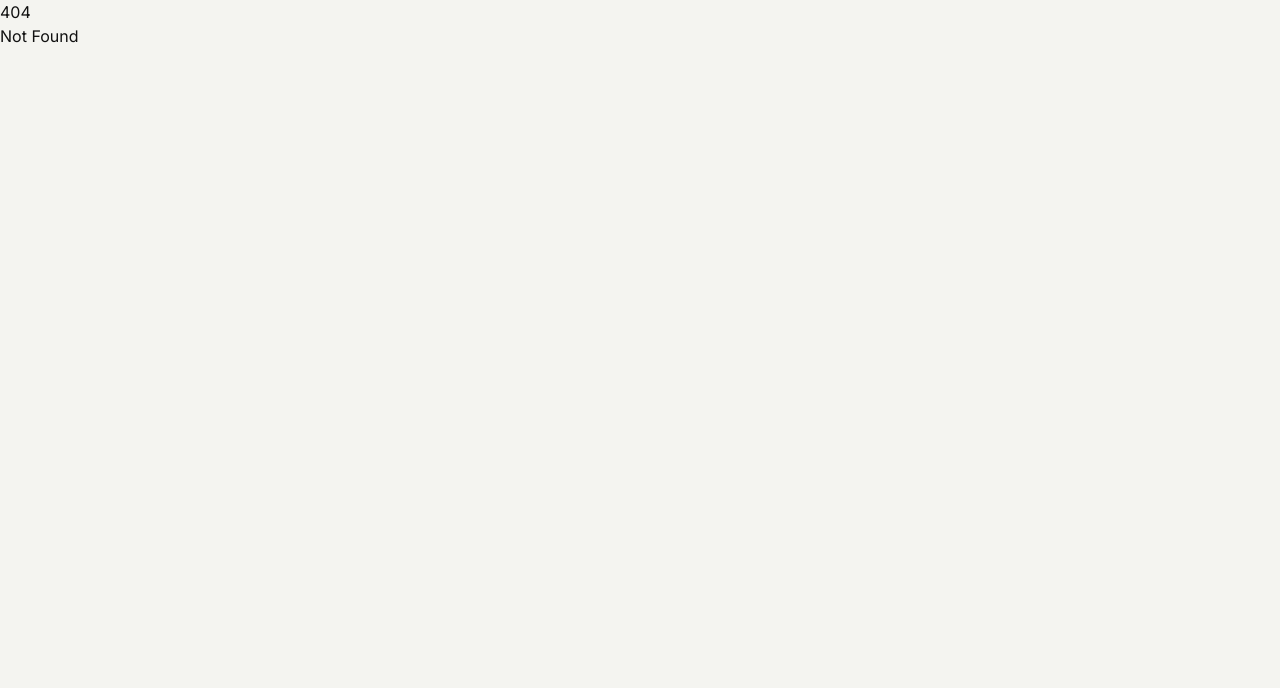
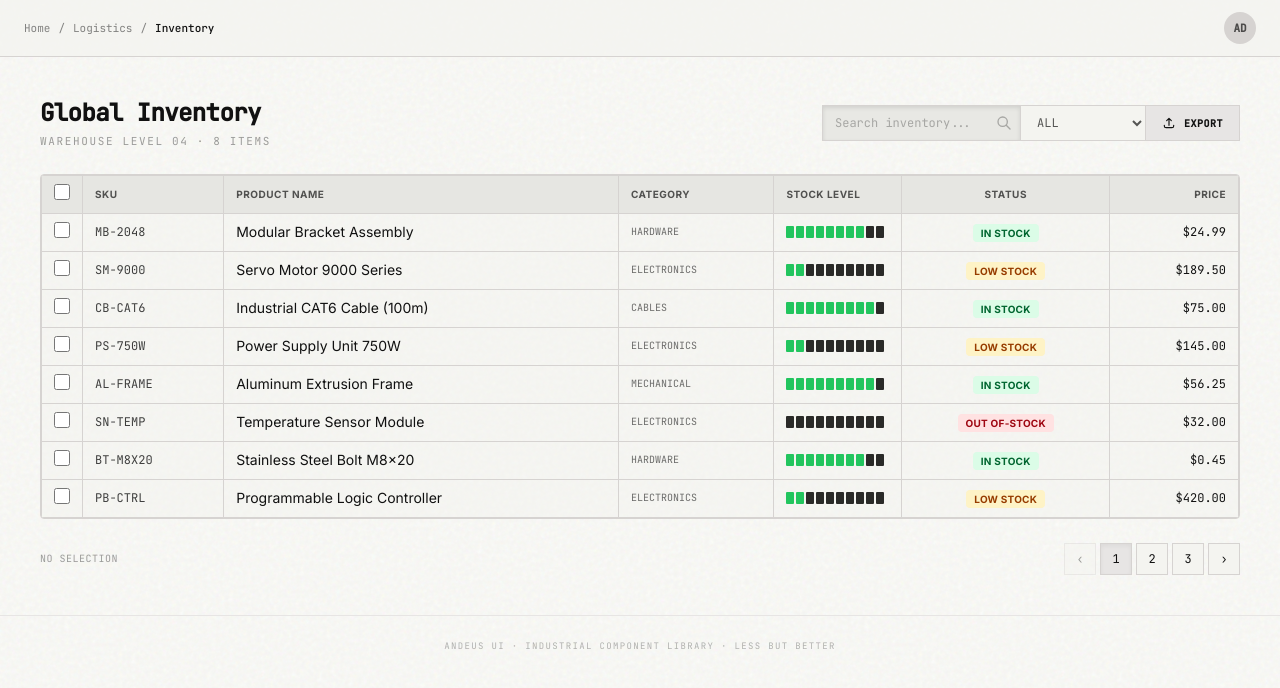
Before and after one commit to ardey26/takt, a SvelteKit app: page /inventory in a window 1280 px wide. Before the commit this address had no page. Shown: the top 688 px of the page. Built offline with nearby package versions, Linux system fonts and the light colour scheme.

Commit message:
feat: add Inventory Management page
Warehouse Level 04 dashboard proving the aesthetic works
for dense, data-heavy applications:
- Breadcrumbs navigation
- DataTable with 8 inventory items
- Search and category filtering
- Pagination and row selection
- Stock meters and status tags

```diff
--- /dev/null
+++ b/src/routes/inventory/+page.svelte
@@ -0,0 +1,95 @@
+<script lang="ts">
+	import DataTable from '$lib/components/DataTable.svelte';
+	import Toolbar from '$lib/components/Toolbar.svelte';
+	import Pagination from '$lib/components/Pagination.svelte';
+	import Avatar from '$lib/components/Avatar.svelte';
+
+	let searchValue = $state('');
+	let categoryValue = $state('all');
+	let currentPage = $state(1);
+	let selectedIds = $state<string[]>([]);
+
+	const inventoryData = [
+		{ id: '1', sku: 'MB-2048', name: 'Modular Bracket Assembly', category: 'hardware', stock: 156, maxStock: 200, status: 'in-stock' as const, price: 24.99 },
+		{ id: '2', sku: 'SM-9000', name: 'Servo Motor 9000 Series', category: 'electronics', stock: 12, maxStock: 50, status: 'low-stock' as const, price: 189.50 },
+		{ id: '3', sku: 'CB-CAT6', name: 'Industrial CAT6 Cable (100m)', category: 'cables', stock: 89, maxStock: 100, status: 'in-stock' as const, price: 75.00 },
+		{ id: '4', sku: 'PS-750W', name: 'Power Supply Unit 750W', category: 'electronics', stock: 8, maxStock: 40, status: 'low-stock' as const, price: 145.00 },
+		{ id: '5', sku: 'AL-FRAME', name: 'Aluminum Extrusion Frame', category: 'mechanical', stock: 234, maxStock: 250, status: 'in-stock' as const, price: 56.25 },
+		{ id: '6', sku: 'SN-TEMP', name: 'Temperature Sensor Module', category: 'electronics', stock: 0, maxStock: 100, status: 'out-of-stock' as const, price: 32.00 },
+		{ id: '7', sku: 'BT-M8X20', name: 'Stainless Steel Bolt M8x20', category: 'hardware', stock: 1500, maxStock: 2000, status: 'in-stock' as const, price: 0.45 },
+		{ id: '8', sku: 'PB-CTRL', name: 'Programmable Logic Controller', category: 'electronics', stock: 5, maxStock: 25, status: 'low-stock' as const, price: 420.00 },
+	];
+
+	const categories = ['all', 'electronics', 'mechanical', 'cables', 'hardware'];
+
+	let filteredData = $derived(
+		inventoryData.filter(item => {
+			const matchesSearch = item.name.toLowerCase().includes(searchValue.toLowerCase()) ||
+				item.sku.toLowerCase().includes(searchValue.toLowerCase());
+			const matchesCategory = categoryValue === 'all' || item.category === categoryValue;
+			return matchesSearch && matchesCategory;
+		})
+	);
+
+	function handleExport() {
+		alert('Exporting inventory data...');
+	}
+</script>
+
+<svelte:head>
+	<title>Global Inventory | Warehouse Level 04</title>
+	<meta name="description" content="Industrial inventory management dashboard - Warehouse Level 04" />
+</svelte:head>
+
+<main class="min-h-screen chassis">
+	<!-- Top Bar -->
+	<header class="flex items-center justify-between px-6 py-3 border-b border-stone-300 bg-bone/80">
+		<nav class="flex items-center gap-2 text-[11px] font-mono text-matte/50">
+			<a href="/" class="hover:text-matte transition-colors">Home</a>
+			<span>/</span>
+			<span>Logistics</span>
+			<span>/</span>
+			<span class="text-matte font-medium">Inventory</span>
+		</nav>
+		<Avatar initials="AD" name="Andre de Jesus" />
+	</header>
+
+	<!-- Page Content -->
+	<div class="p-6 md:p-10">
+		<!-- Page Header -->
+		<div class="flex flex-col md:flex-row md:items-center md:justify-between gap-4 mb-6">
+			<div>
+				<h1 class="font-mono text-2xl font-bold tracking-tight text-matte">Global Inventory</h1>
+				<p class="font-mono text-[11px] tracking-[0.15em] text-matte/40 uppercase mt-1">
+					Warehouse Level 04 · {filteredData.length} items
+				</p>
+			</div>
+			<Toolbar
+				bind:searchValue
+				bind:categoryValue
+				{categories}
+				onexport={handleExport}
+			/>
+		</div>
+
+		<!-- Data Table -->
+		<div class="bg-bone/50 border border-stone-300 rounded-sm overflow-hidden mb-6">
+			<DataTable items={filteredData} bind:selectedIds />
+		</div>
+
+		<!-- Footer with Pagination -->
+		<div class="flex items-center justify-between">
+			<p class="font-mono text-[10px] text-matte/40 uppercase tracking-wider">
+				{selectedIds.length > 0 ? `${selectedIds.length} selected` : 'No selection'}
+			</p>
+			<Pagination bind:currentPage totalPages={3} />
+		</div>
+	</div>
+
+	<!-- Footer -->
+	<footer class="mt-auto py-6 border-t border-stone-200">
+		<p class="font-mono text-[9px] tracking-[0.15em] text-matte/30 uppercase text-center">
+			Andeus UI · Industrial Component Library · Less but better
+		</p>
+	</footer>
+</main>
```
